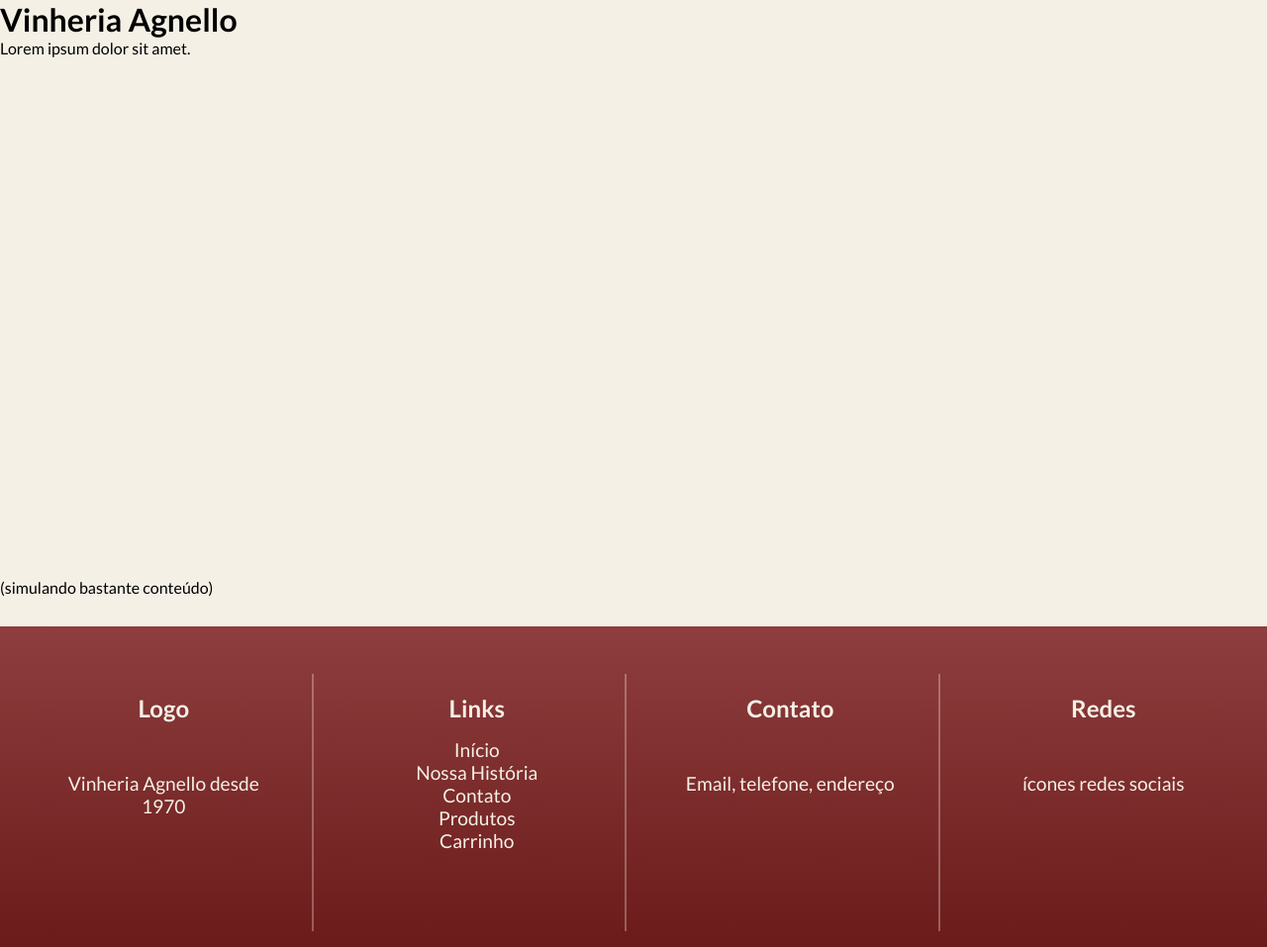
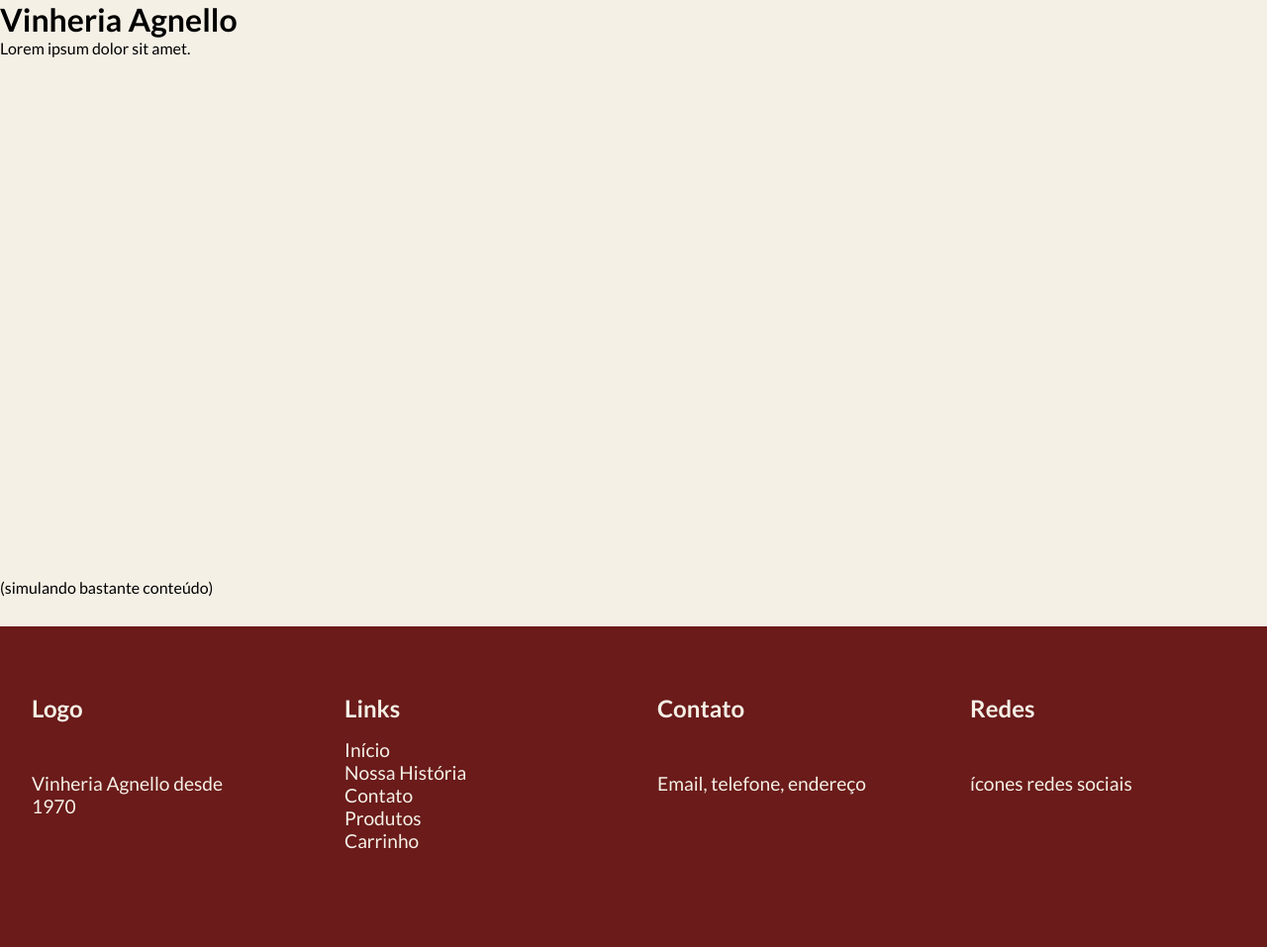
Before and after one commit to DaviMunhoz1005/FRONTEND-CP, a plain HTML site: page index.html in a window 1280 px wide. Shown: the whole page at 99% size. Drawn offline with Linux system fonts and the light colour scheme.

Commit message:
feat(footer): Modifying background color and align itens inside

```diff
--- a/src/assets/styles/global.css
+++ b/src/assets/styles/global.css
@@ -7,7 +7,7 @@
     --main-background-color: #F5F0E6;
     --main-font-color: #F5F0E6;
     --vertical-line-footer-color: #F5F0E650;
-    --gradient-background-color: linear-gradient(0deg, #6A1B1A, #8E3E3E);
+    --gradient-background-color: #6A1B1A;
     --main-font-family: 'Lato', sans-serif;
 }
 
@@ -30,7 +30,6 @@ footer {
     display: flex;
     justify-content: space-between;
     flex-wrap: wrap;
-    text-align: center;
     margin: 0 auto;
     gap: 1rem;
     padding-top: 1rem;
@@ -41,7 +40,6 @@ footer {
     min-width: 200px;
     min-height: 260px;
     padding: 0 1rem;
-    border-right: 2px solid var(--vertical-line-footer-color);
     margin-top: -3rem;
 }
 
```
Also changed, not shown: 1 other file.
